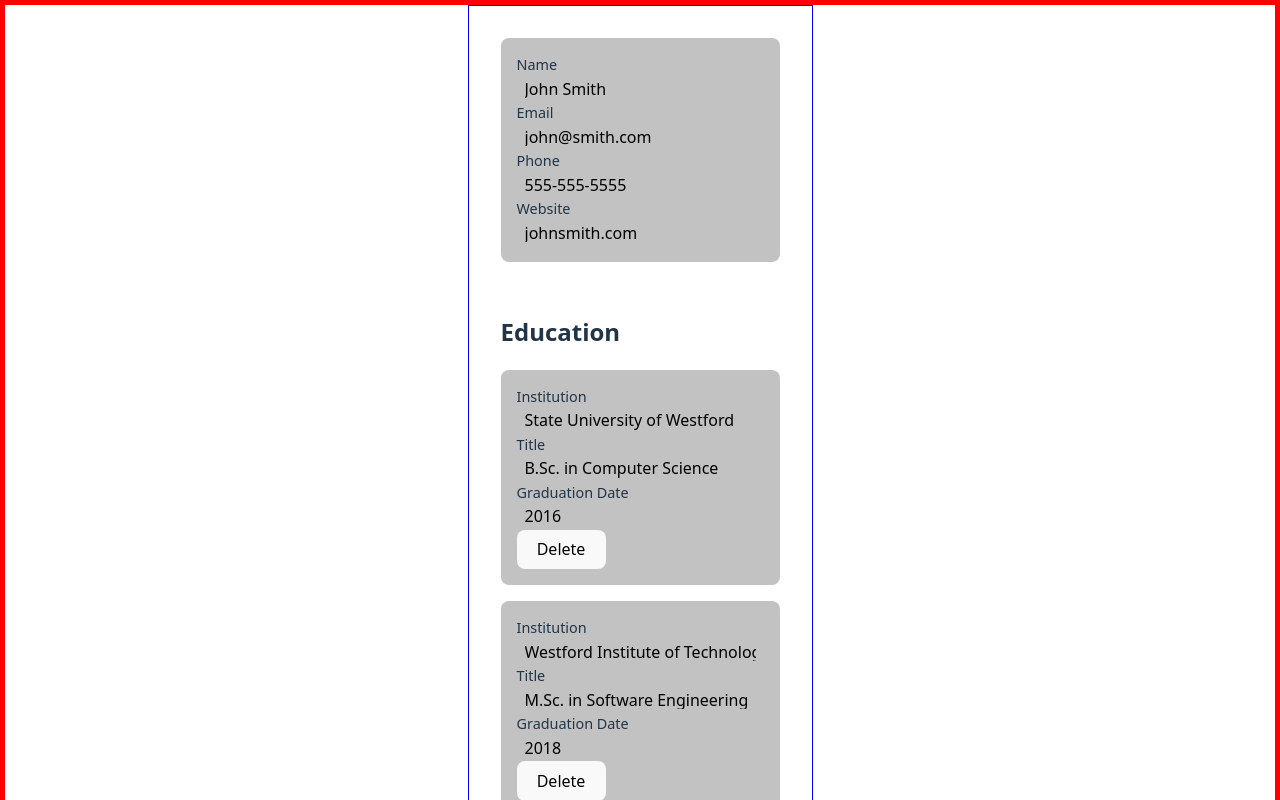
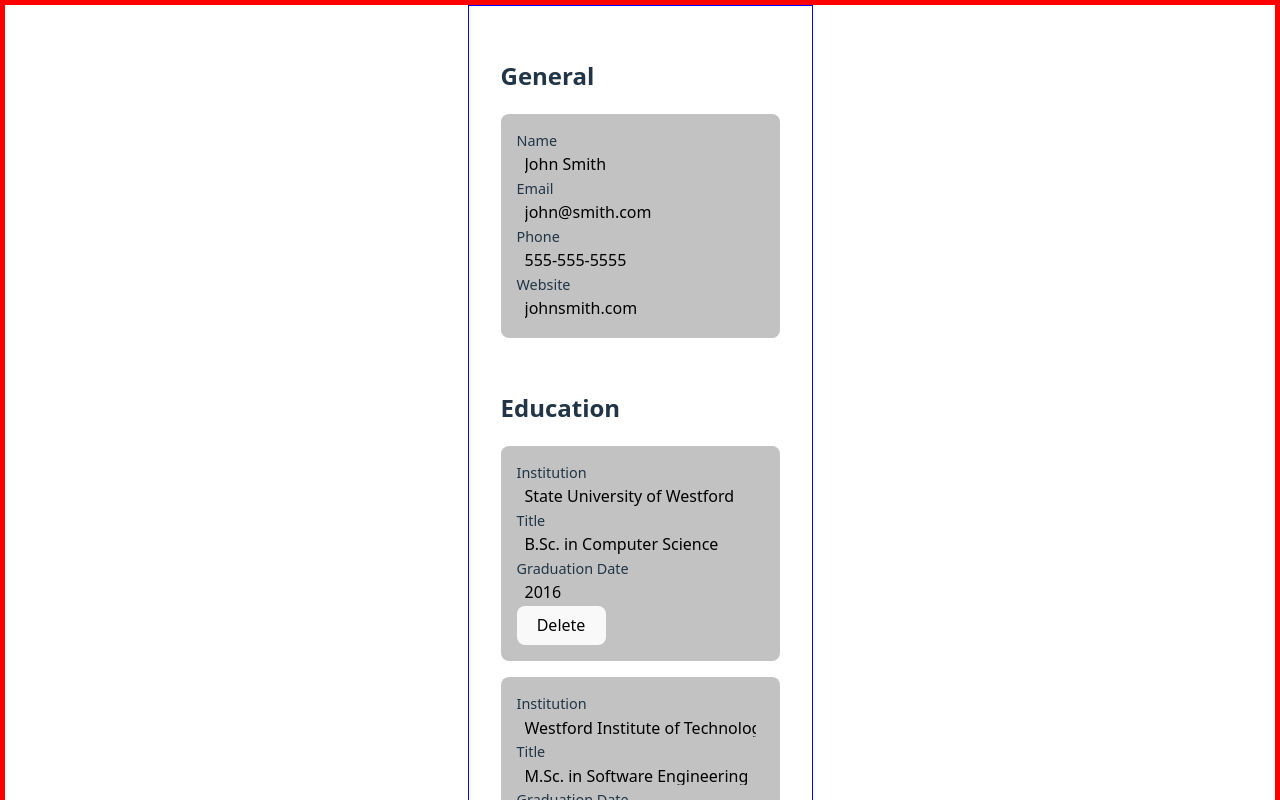
Before and after one commit to detierrez/odin-resume, a React (Vite) app: page / in a window 1280 px wide. Shown: the top 800 px of the page. Built offline with nearby package versions, Linux system fonts and the light colour scheme.

Commit message:
Implement "Item" abstraction and add support for general info section

```diff
--- a/src/App.jsx
+++ b/src/App.jsx
@@ -13,15 +13,26 @@ function App() {
   const [education, setEducation] = useState(defaultEducation);
   const [experience, setExperience] = useState(defaultExperience);
   const states = {
+    general: [general, setGeneral],
     education: [education, setEducation],
     experience: [experience, setExperience],
   };
 
   function addItem(event) {
-    const { collection: collectionKey } = event.target.dataset;
+    console.log("s");
+
+    const { collectionKey } = event.target.dataset;
+        console.log(collectionKey);
+
     const [collection, setCollection] = states[collectionKey];
+        console.log("s");
+
     const id = crypto.randomUUID();
+        console.log("s");
+
     const newItem = { ...templates[collectionKey], id };
+        console.log("s");
+
     setCollection(getUpdatedCollection(collection, newItem));
   }
 
@@ -35,17 +46,20 @@ function App() {
 
   function updateItem(event) {
     const newValue = event.target.value;
-    const {
-      collection: collectionKey,
-      itemId,
-      fieldKey,
-    } = event.target.dataset;
-    const [collection, setCollection] = states[collectionKey];
+    const { collectionKey, itemId, fieldKey } = event.target.dataset;
 
-    const item = collection[itemId];
-    const portion = { [fieldKey]: newValue };
-    const updatedItem = getUpdatedItem(item, portion);
-    setCollection(getUpdatedCollection(collection, updatedItem));
+    if (collectionKey) {
+      const [collection, setCollection] = states[collectionKey];
+      const item = collection[itemId];
+      const portion = { [fieldKey]: newValue };
+      const updatedItem = getUpdatedItem(item, portion);
+      setCollection(getUpdatedCollection(collection, updatedItem));
+    } else {
+      const [item, setItem] = states["general"];
+      const portion = { [fieldKey]: newValue };
+      const updatedItem = getUpdatedItem(item, portion);
+      setItem(updatedItem);
+    }
   }
 
   function getTrimmedCollection(collection, id) {
@@ -55,7 +69,7 @@ function App() {
   }
 
   function deleteItem(event) {
-    const { collection: collectionKey, itemId } = event.target.dataset;
+    const { collectionKey, itemId } = event.target.dataset;
     const [collection, setCollection] = states[collectionKey];
     setCollection(getTrimmedCollection(collection, itemId));
   }
--- a/src/components/Collection.jsx
+++ b/src/components/Collection.jsx
@@ -1,5 +1,4 @@
-import Field from "./Field";
-import { camelToTitleCase } from "./utils";
+import Item from "./Item";
 
 export default function Collection({
   collection,
@@ -9,49 +8,32 @@ export default function Collection({
 }) {
   const title = collection.name[0].toUpperCase() + collection.name.slice(1);
 
-  const items = Object.values(collection).map((item) => {
-    if (typeof item === 'string') return;
-    const commonProps = {
-      collection: collection.name,
-      itemId: item.id,
-      onChange: updateItem,
-    };
-    return (
-      <div key={item.id} className="group">
-        {Object.entries(item).map(([fieldKey, value]) =>
-          scaffoldField(item.id, commonProps, fieldKey, value)
-        )}
-        <button
-          onClick={deleteItem}
-          data-collection={collection.name}
-          data-item-id={item.id}
-        >
-          Delete
-        </button>
-      </div>
-    );
-  });
-
-  function scaffoldField(itemId, commonProps, fieldKey, value) {
-    if (fieldKey === "id") return;
-    return (
-      <Field
-        key={`${itemId}_${fieldKey}`}
-        {...{
-          label: camelToTitleCase(fieldKey),
-          fieldKey,
-          value,
-          ...commonProps,
-        }}
-      />
-    );
-  }
-
   return (
     <section>
       <h2>{title}</h2>
-      {items}
-      <button data-collection={collection.name} onClick={addItem}>
+      {Object.values(collection).map((item) => {
+        if (typeof item === "string") return;
+        const collectionKey = collection.name;
+        return (
+          <Item
+            key={item.id}
+            {...{
+              item,
+              collectionKey: collection.name,
+              updateItem,
+            }}
+          >
+            <button
+              onClick={deleteItem}
+              data-collection-key={collectionKey}
+              data-item-id={collectionKey && item.id}
+            >
+              Delete
+            </button>
+          </Item>
+        );
+      })}
+      <button data-collection-key={collection.name} onClick={addItem}>
         + Add {title}
       </button>
     </section>
--- a/src/components/Field.jsx
+++ b/src/components/Field.jsx
@@ -2,20 +2,20 @@ import "@styles/Field.css";
 
 export default function Field({
   label,
-  collection,
+  collectionKey,
   itemId,
   fieldKey,
   value,
   onChange,
 }) {
-  const id = `${itemId}-${fieldKey}`;
+  const id = `${crypto.randomUUID()}`;
   return (
     <div className="field">
       <label htmlFor={id}>{label}</label>
       <input
         type="text"
         id={id}
-        data-collection={collection}
+        data-collection-key={collectionKey}
         data-item-id={itemId}
         data-field-key={fieldKey}
         value={value}
--- a/src/components/Form.jsx
+++ b/src/components/Form.jsx
@@ -1,6 +1,6 @@
 import "@styles/Form.css";
-import General from "./General";
 import Collection from "./Collection";
+import Item from "./Item";
 
 export default function Form({
   general,
@@ -16,7 +16,10 @@ export default function Form({
 
   return (
     <form className="form" onSubmit={preventDefault}>
-      <General {...{ general, updateItem }} />
+      <section>
+        <h2>General</h2>
+        <Item {...{ item: general, updateItem }} />
+      </section>
       <Collection
         {...{
           collection: education,
--- a/src/components/General.jsx
+++ /dev/null
@@ -1,81 +0,0 @@
-import Field from "./Field";
-import { camelToTitleCase } from "./utils";
-
-export default function General({
-  general: item,
-  updateItem,
-}) {
-
-  const commonProps = {
-    onChange: updateItem,
-  };
-
-  return (
-    <div className="group">
-      {Object.entries(item).map(([fieldKey, value]) =>
-        scaffoldField("general", commonProps, fieldKey, value)
-      )}
-    </div>
-  );
-
-  function scaffoldField(itemId, commonProps, fieldKey, value) {
-    console.log(arguments)
-    return (
-      <Field
-        key={`${itemId}_${fieldKey}`}
-        {...{
-          label: camelToTitleCase(fieldKey),
-          fieldKey,
-          value,
-          ...commonProps,
-        }}
-      />
-    );
-  }
-
-  return (
-    <section>
-      <h2>General</h2>
-
-      <div className="group">
-        <Field
-          {...{
-            label,
-            collection,
-            itemId,
-            fieldKey,
-            value,
-            onChange,
-          }}
-        />
-        <Field
-          {...{
-            label: "Email",
-            rootId: "general",
-            rootProperty: "email",
-            value: email,
-            onChange,
-          }}
-        />
-        <Field
-          {...{
-            label: "Phone",
-            rootId: "general",
-            rootProperty: "phone",
-            value: phone,
-            onChange,
-          }}
-        />
-        <Field
-          {...{
-            label: "Website",
-            rootId: "general",
-            rootProperty: "website",
-            value: website,
-            onChange,
-          }}
-        />
-      </div>
-    </section>
-  );
-}
--- a/src/components/Item.jsx
+++ b/src/components/Item.jsx
@@ -1,3 +1,31 @@
-export default function Item() {
+import Field from "./Field";
+import { camelToTitleCase } from "./utils";
 
+export default function Item({
+  item,
+  collectionKey,
+  updateItem,
+  children,
+}) {
+  return (
+    <div className="item">
+      {Object.entries(item).map(([fieldKey, value]) => {
+        if (fieldKey === "id") return;
+        return (
+          <Field
+            key={`${fieldKey}`}
+            {...{
+              label: camelToTitleCase(fieldKey),
+              collectionKey,
+              itemId: item.id,
+              fieldKey,
+              value,
+              onChange: updateItem,
+            }}
+          />
+        );
+      })}
+      {children}
+    </div>
+  );
 }
--- a/src/styles/Form.css
+++ b/src/styles/Form.css
@@ -27,7 +27,7 @@ section {
   flex-wrap: wrap;
 }
 
-.group {
+.item {
   border-radius: 0.5em;
   padding: 1em;
   margin-bottom: 1em;
```
Also changed, not shown: src/components/Result.jsx (deleted).
